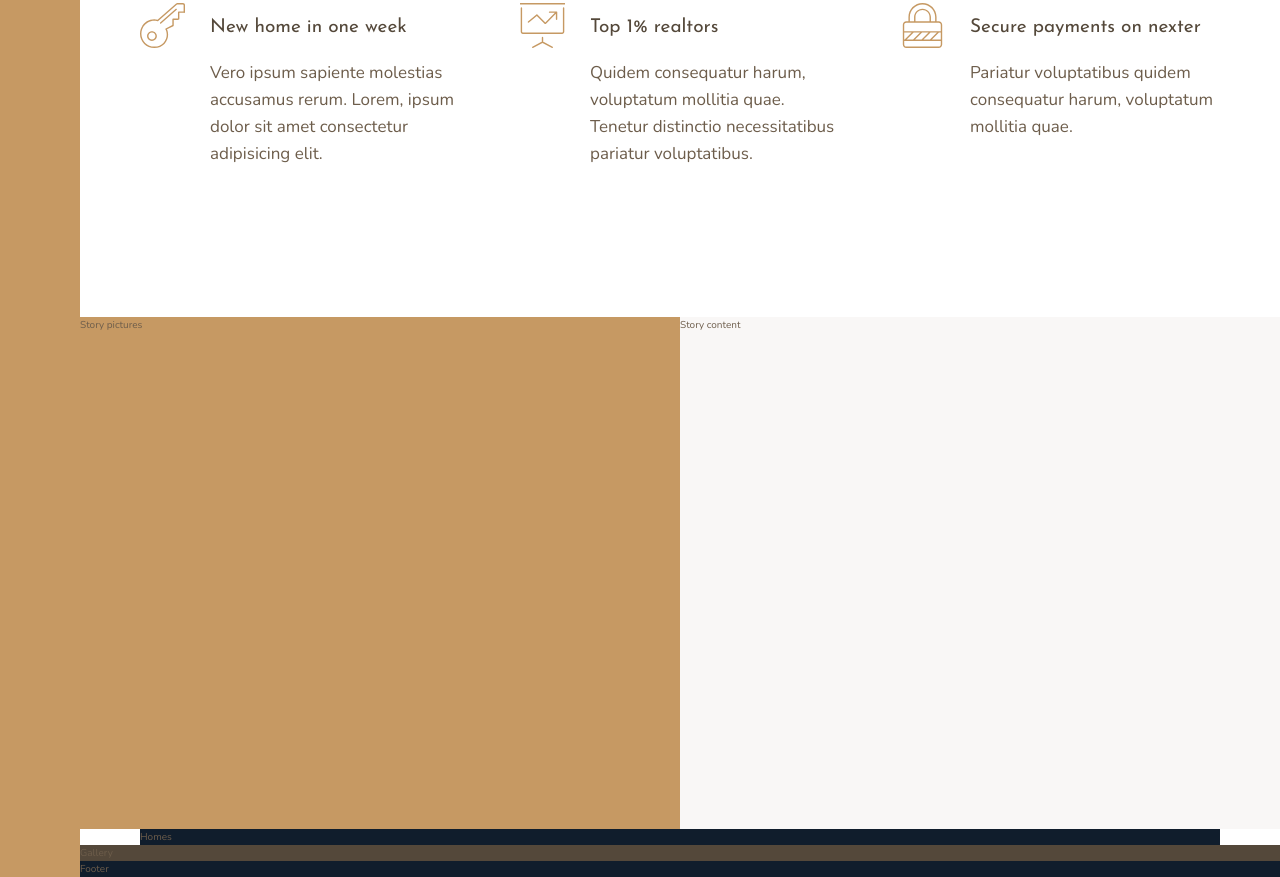
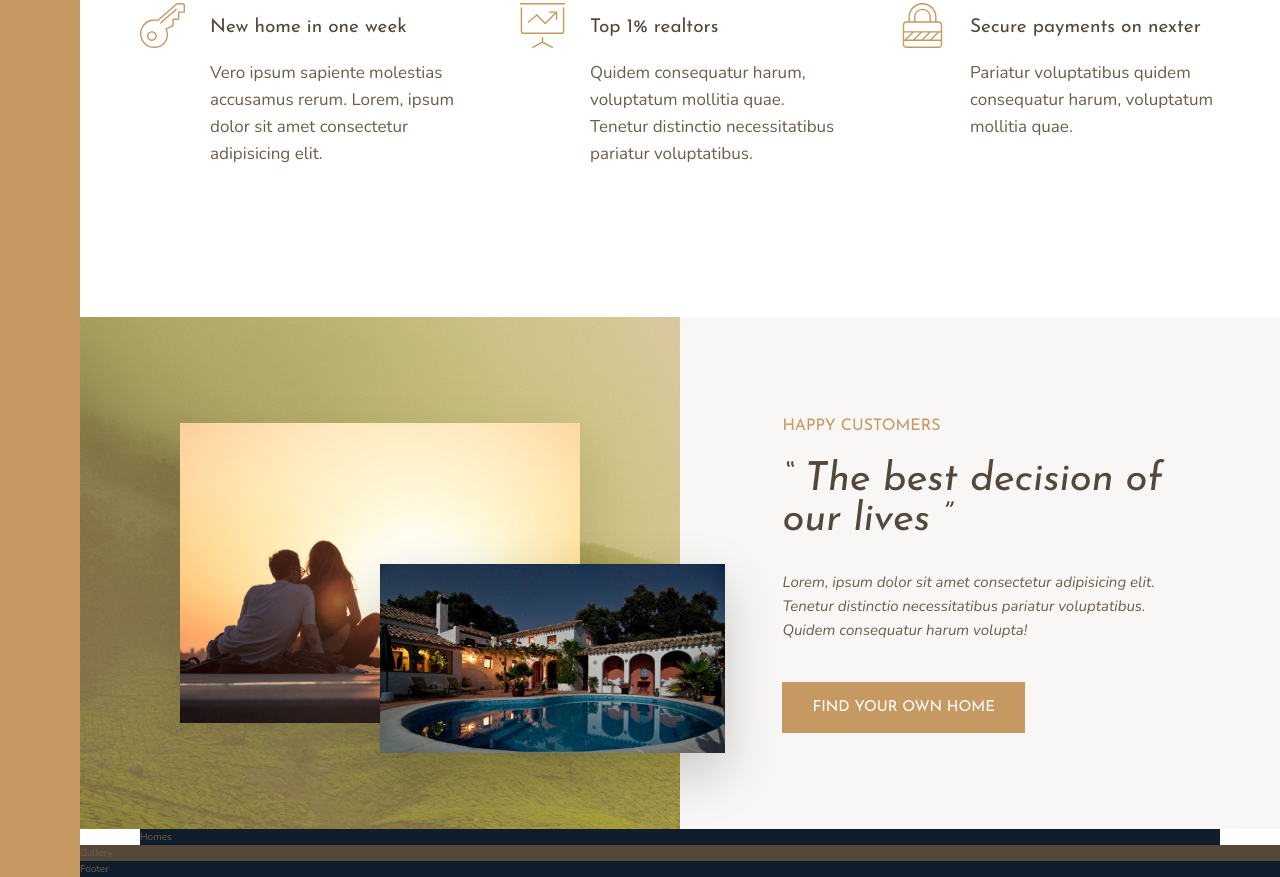
Before and after one commit to fktrctqbdfyjd/css-grid-test, a website: page index.html in a window 1280 px wide. Shown: the part 991-1868 px from the top of the page. Drawn offline with nearby package versions, Linux system fonts and the light colour scheme.

Commit message:
Add story section

```diff
--- a/index.html
+++ b/index.html
@@ -71,11 +71,17 @@
         </section>
 
         <div class="story__pictures">
-            Story pictures
+            <img src="img/story-1.jpeg" alt="Couple with new house" class="story__img--1">
+            <img src="img/story-2.jpeg" alt="New house" class="story__img--2">
         </div>
 
         <div class="story__content">
-            Story content
+            <h3 class="heading-3 mb-sm">Happy Customers</h3>
+            <h2 class="heading-2 heading-2--dark mb-md">&ldquo; The best decision of our lives &rdquo;</h2>
+            <p class="story__text">
+                Lorem, ipsum dolor sit amet consectetur adipisicing elit. Tenetur distinctio necessitatibus pariatur voluptatibus. Quidem consequatur harum volupta!
+            </p>
+            <button class="btn">Find your own home</button>
         </div>
 
         <section class="homes">
--- a/sass/_story.scss
+++ b/sass/_story.scss
@@ -2,10 +2,49 @@
     &__pictures {
         background-color: $color-primary;
         grid-column: full-start / col-end 4;
+        background-image: linear-gradient(rgba($color-primary, .5), rgba($color-primary, .5)), url(../img/back.jpg);
+
+        display: grid;
+        grid-template-rows: repeat(6, 1fr);
+        grid-template-columns: repeat(6, 1fr);
+        align-items: center;
+
+    }
+
+    &__img--1 {
+        width: 100%;
+        grid-row: 2 / 6;
+        grid-column: 2 / 6;
+        box-shadow: 0 2rem 5rem rgba(#000, .1);
+    }
+
+    &__img--2 {
+        width: 115%;
+        grid-row: 4 / 6;
+        grid-column: 4 / 7;
+        z-index: 1;
+        box-shadow: 0 2rem 5rem rgba(#000, .2);
     }
 
     &__content {
         background-color: $color-grey-light-1;
         grid-column: col-start 5 / full-end;
+
+        padding: 6rem 8vw;
+
+        // display: flex;
+        // flex-direction: column;
+        // justify-content: center;
+        // align-items: flex-start;
+
+        display: grid;
+        align-content: center;
+        justify-items: start;
+    }
+
+    &__text {
+        font-size: 1.5rem;
+        font-style: italic;
+        margin-bottom: 4rem;
     }
 }
--- a/sass/_typography.scss
+++ b/sass/_typography.scss
@@ -9,17 +9,47 @@
 
 .heading-2 {
     @extend %heading;
+    font-size: 4rem;
+    font-style: italic;
+    line-height: 1;
+
+    &--light { color: $color-grey-light-1; }
+    &--dark { color: $color-grey-dark-1; }
 }
 
 .heading-3 {
     @extend %heading;
+    font-size: 1.6rem;
+    color: $color-primary;
+    text-transform: uppercase;
 }
 
 .heading-4 {
     @extend %heading;
     font-size: 1.9rem;
 
-    &--leght { color: $color-grey-light-1; }
-
+    &--light { color: $color-grey-light-1; }
     &--dark { color: $color-grey-dark-1; }
 }
+
+.btn {
+    background-color: $color-primary;
+    color: #fff;
+    border: none;
+    border-radius: 0;
+    font-family: $font-display;
+    font-size: 1.5rem;
+    text-transform: uppercase;
+    padding: 1.8rem 3rem;
+    cursor: pointer;
+    transition: all .2s;
+
+    &:hover {
+        background-color: $color-primary-dark;
+    }
+}
+
+.mb-sm { margin-bottom: 2rem; }
+.mb-md { margin-bottom: 3rem; }
+.mb-lg { margin-bottom: 4rem; }
+.mb-hg { margin-bottom: 5rem; }
```
Also changed, not shown: css/style.css.
